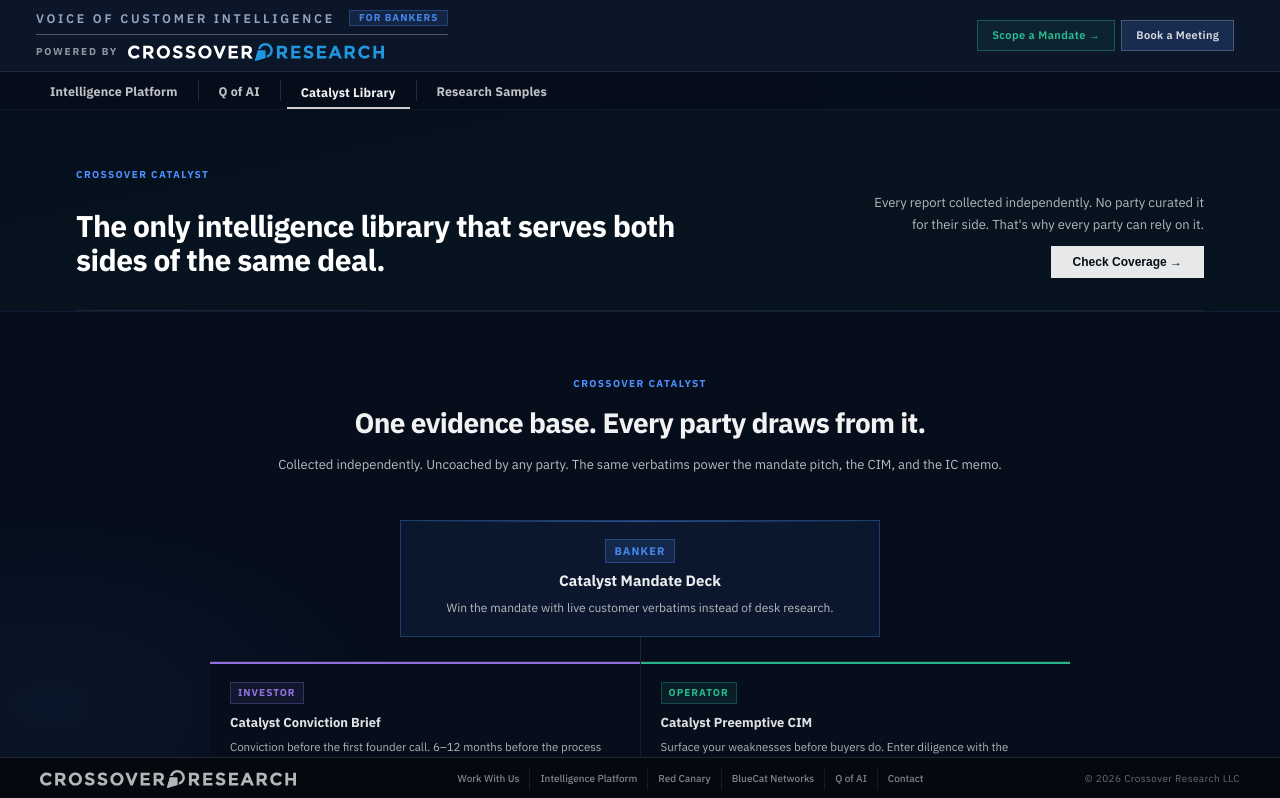
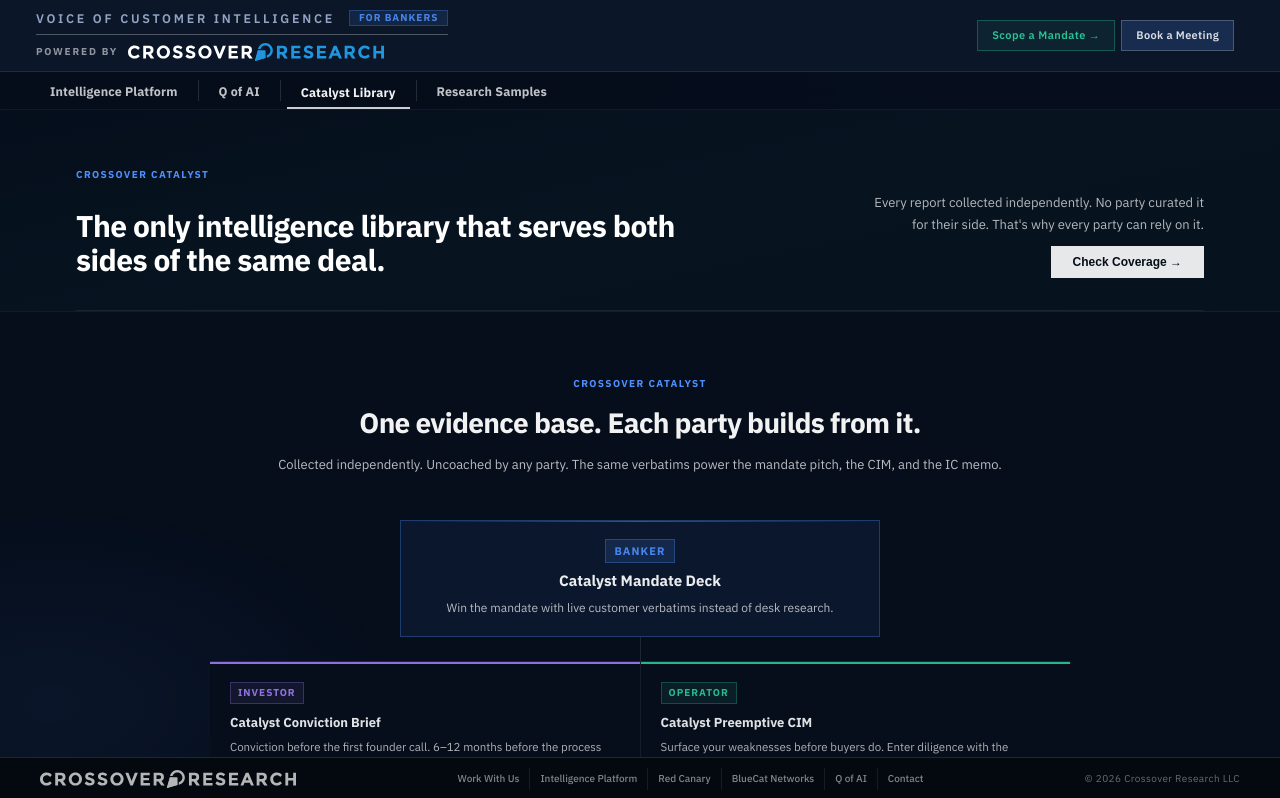
Before and after one commit to Crossover-Research/sell-side-overview-site, a Next.js app: page /catalyst in a window 1280 px wide. Shown: the top 798 px of the page. Built offline with nearby package versions, Linux system fonts and the light colour scheme.

Commit message:
Update ProductArchitecture h2 copy

```diff
--- a/components/ProductArchitecture.tsx
+++ b/components/ProductArchitecture.tsx
@@ -91,7 +91,7 @@ export function ProductArchitecture() {
         <div style={{ textAlign: 'center', marginBottom: 44, ...fadeIn(vis(1)) }}>
           <div className="ib-section-eyebrow" style={{ textAlign: 'center', marginBottom: 8 }}>Crossover Catalyst</div>
           <h2 style={{ fontSize: 'clamp(20px,3vw,28px)', fontWeight: 700, color: 'rgba(255,255,255,.95)', letterSpacing: '-.025em', marginBottom: 8 }}>
-            One evidence base. Every party draws from it.
+            One evidence base. Each party builds from it.
           </h2>
           <p style={{ fontSize: 13, color: 'rgba(255,255,255,.72)' }}>
             Collected independently. Uncoached by any party. The same verbatims power the mandate pitch, the CIM, and the IC memo.
```
